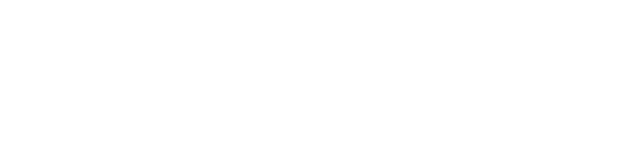
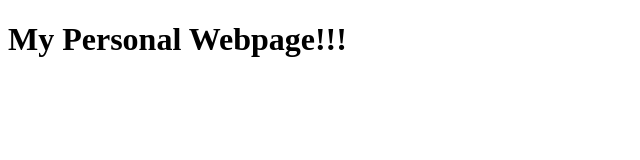
Before and after one commit to JakeOrichmond/JakeOrichmond.github.io, a plain HTML site: page index.html in a window 1280 px wide. Shown: the whole page, without its empty margins (0-640 px from the left). Drawn offline with Linux system fonts and the light colour scheme.

Commit message:
Initial Commit

```diff
--- a/index.html
+++ b/index.html
@@ -5,6 +5,9 @@
     <title></title>
 </head>
 <body>
+    <h1>My Personal Webpage!!!</h1>
+
+
 
 </body>
 </html>
```
